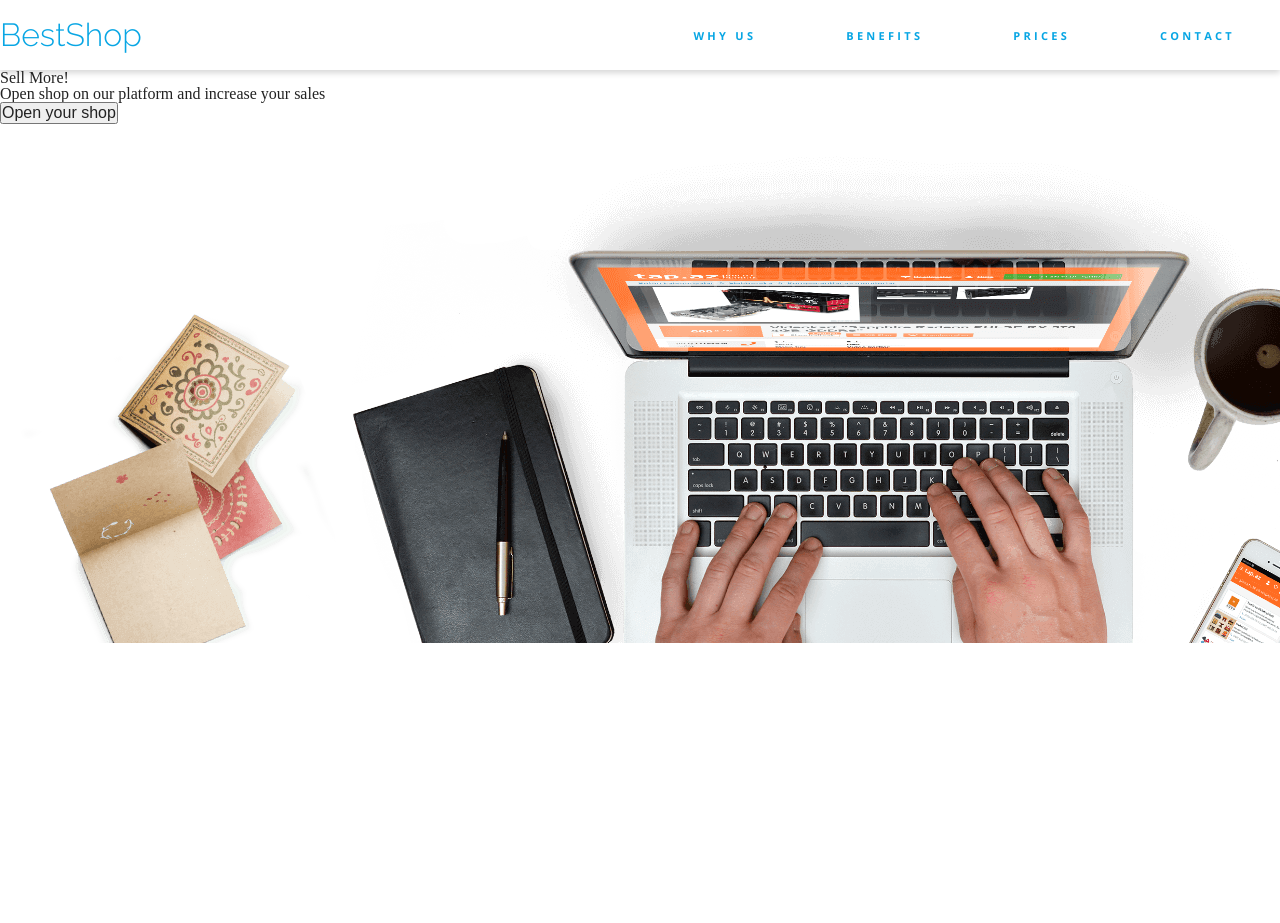
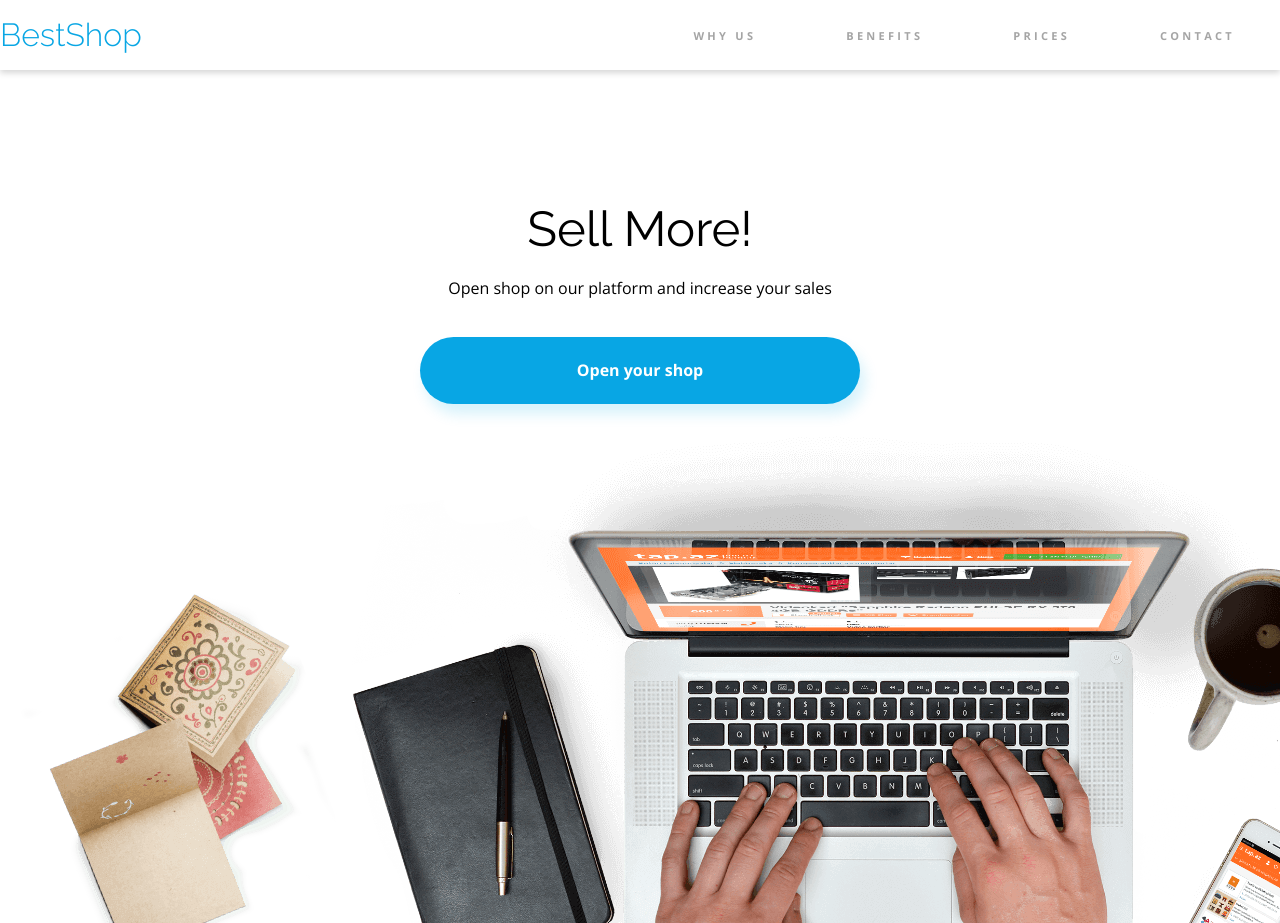
Before and after one commit to ASnezana/Best-Shop, a plain HTML site: page index.html in a window 1280 px wide. Shown: the top 923 px of the page. Before the commit the page ends 800 px from the top, so only its background shows below. Drawn offline with nearby package versions, Linux system fonts and the light colour scheme.

Commit message:
style main section ("first_section")

```diff
--- a/css/style.css
+++ b/css/style.css
@@ -78,7 +78,7 @@ body {
     line-height: 15px;
     letter-spacing: 3.28px;
     text-transform: uppercase;
-    color: var(--primary-color);
+    color: var(--color-grey);
 
 
     padding-top: 28px;
@@ -92,3 +92,58 @@ body {
     color: var(--color-black);
     border-bottom: 4px solid var(--primary-color);
 }
+
+
+
+
+
+
+.text-box {
+    display: flex;
+    flex-direction: column;
+    align-items: center;
+
+}
+
+.text-box h1 {
+    font-family: var(--primary-fonts);
+    color: var(--color-black);
+    font-size: 49px;
+    line-height: 57px;
+    text-transform: capitalize;
+
+    margin-top: 130px;
+}
+
+.text-box p {
+    font-family: var(--secondary-fonts);
+    color: var(--color-black);
+    font-size: 16px;
+    line-height: 22px;
+
+    margin-top: 20px;
+
+}
+
+.text-box button {
+    font-family: var(--secondary-fonts);
+    color: var(--color-white);
+    font-weight: 700;
+    font-size: 16px;
+    line-height: 22px;
+
+    background-color: var(--primary-color);
+    padding: 22px 157px 23px 157px;
+    margin-top: 38px;
+    box-shadow: 5px 10px 14px #07ACE629;
+    border-radius: 40px;
+    border-style: none;
+
+    cursor: pointer;
+}
+
+.text-box button:hover {
+    color: var(--primary-color);
+    background-color: var(--color-white);
+    border: 2px solid var(--primary-color);
+}
```
